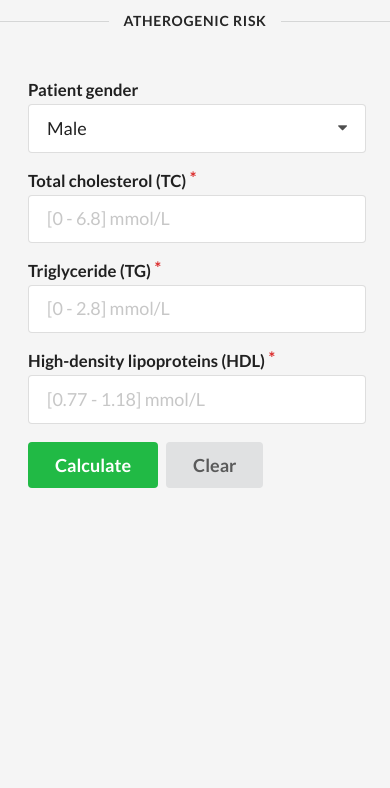
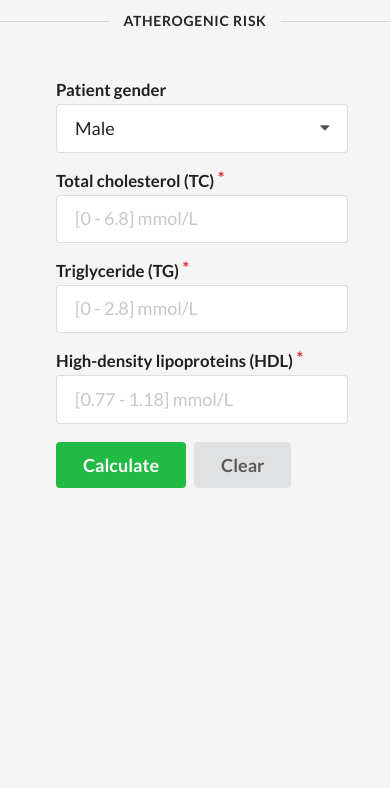
Before and after one commit to mensurm/atherogenic-risk-calculator, a Flask app: template atherogenic_risk/templates/first-step.html in a window 390 px wide. Shown: the top 788 px of the page. Run offline with Flask 2, Linux system fonts and the light colour scheme; the template is opened without the code that fills it, so the values that code supplies are empty; parts of the project's set-up code (start-up, migrations or seed data) failed here and were passed over; some libraries are stand-ins or nearby versions.

Commit message:
adapting column width for computer, tablet, mobile

```diff
--- a/atherogenic_risk/templates/first-step.html
+++ b/atherogenic_risk/templates/first-step.html
@@ -2,7 +2,10 @@
 {% block body %}
 
 <br>
-
+<div class="ui grid">
+    <div class="row">
+        <div class="one wide mobile three wide tablet five wide computer column"></div>
+        <div class="fourteen wide mobile ten wide tablet six wide computer column">
             <form class="ui big error form" method="post" action="">
                 <div class="ui error message"></div>
                 {{ form.csrf }}
@@ -22,11 +25,13 @@
 
                 <div class="required field">
                     <label>Total cholesterol (TC)</label>
-        <input type="number" step="0.01" id="total_cholesterol" name="total_cholesterol" placeholder="[0 - 6.8] mmol/L">
+                    <input type="number" step="0.01" id="total_cholesterol" name="total_cholesterol"
+                           placeholder="[0 - 6.8] mmol/L">
                 </div>
                 <div class="required field">
                     <label>Triglyceride (TG)</label>
-        <input type="number" step="0.01" id="triglyceride" name="triglyceride" placeholder="[0 - 2.8] mmol/L">
+                    <input type="number" step="0.01" id="triglyceride" name="triglyceride"
+                           placeholder="[0 - 2.8] mmol/L">
                 </div>
                 <div class="required field">
                     <label>High-density lipoproteins (HDL)</label>
@@ -41,6 +46,10 @@
                 </p>
 
             </form>
+        </div>
+        <div class="one wide mobile three wide tablet five wide computer column"></div>
+    </div>
+</div>
 
 <script type=text/javascript src="{{url_for('static', filename='js/first_step.js') }}"></script>
 
```
Lines whose indentation alone changed are shown as unchanged.
